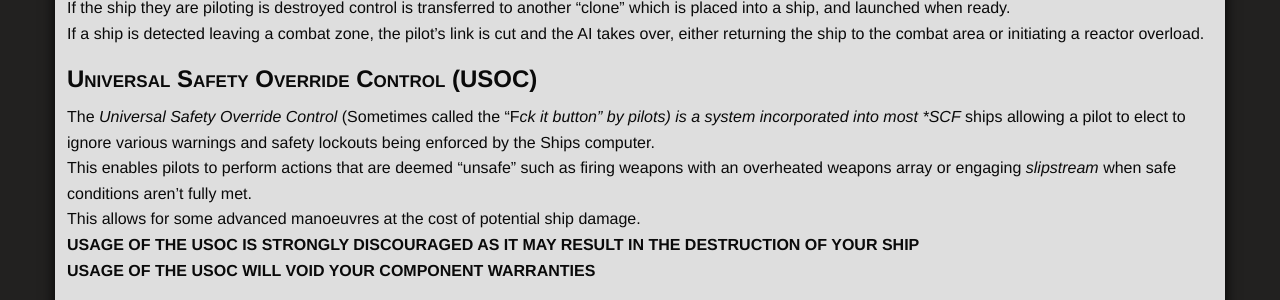
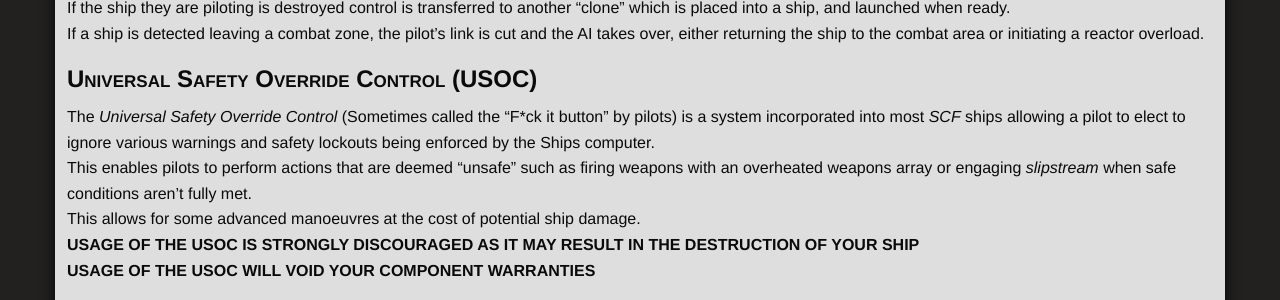
Before and after one commit to ori-sky/polar-space, a Jekyll site: the page built from designs/ships.md, in a window 1280 px wide and 900 px high, scrolled down 2873 px. Shown: the part 152-452 px from the top of the window. Built offline with Jekyll 4.4.1, drawn with Linux system fonts in a browser that asks for light colours; nearby versions of some CDN libraries; some web fonts are replaced; our own code applies the rules of GitHub Pages for plain Markdown files; library files that are not in the unit come from our copies.

```diff
--- a/designs/ships.md
+++ b/designs/ships.md
@@ -106,7 +106,7 @@ If a ship is detected leaving a combat zone, the pilot's link is cut and the AI
 
 ## Universal Safety Override Control (USOC)
 
-The *Universal Safety Override Control* (Sometimes called the "F*ck it button" by pilots)  is a system incorporated into most *SCF* ships allowing a pilot to elect to ignore various warnings and safety lockouts being enforced by the Ships computer.
+The *Universal Safety Override Control* (Sometimes called the "F\*ck it button" by pilots)  is a system incorporated into most *SCF* ships allowing a pilot to elect to ignore various warnings and safety lockouts being enforced by the Ships computer.
 This enables pilots to perform actions that are deemed "unsafe" such as firing weapons with an overheated weapons array or engaging *slipstream* when safe conditions aren't fully met.
 This allows for some advanced manoeuvres at the cost of potential ship damage.
 **USAGE OF THE USOC IS STRONGLY DISCOURAGED AS IT MAY RESULT IN THE DESTRUCTION OF YOUR SHIP**
```
